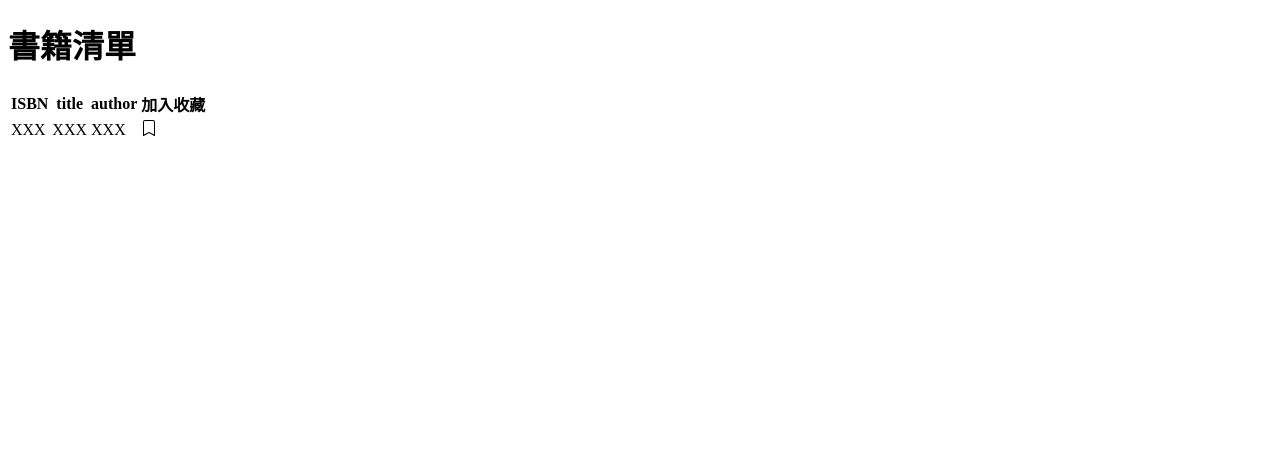
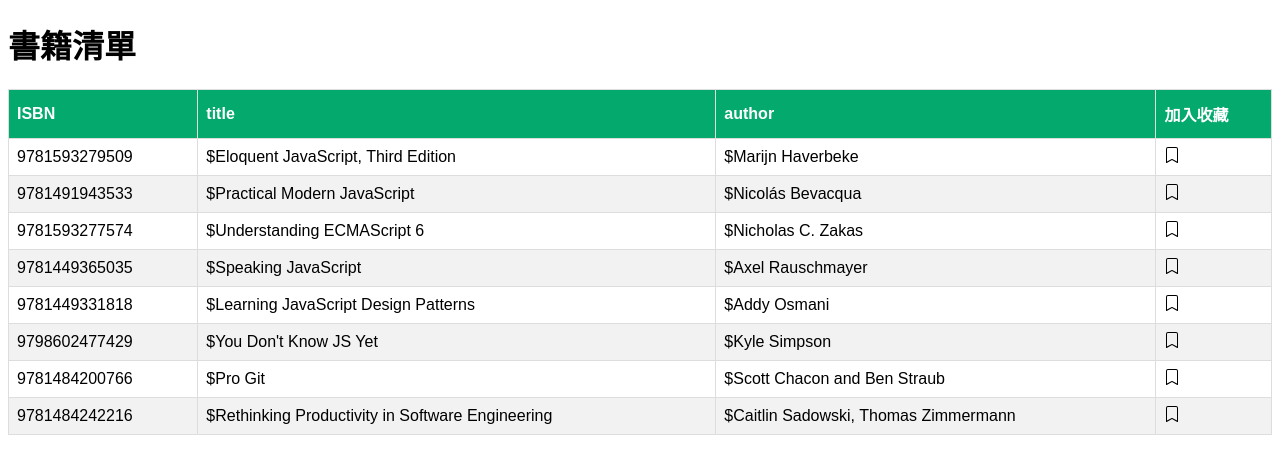
Before and after one commit to ilLily/react-lab, a Next.js app: page /course/book-list in a window 1280 px wide. Shown: the top 474 px of the page. Built offline with nearby package versions, Linux system fonts and the light colour scheme.

Commit message:
booklist

```diff
--- a/pages/_app.js
+++ b/pages/_app.js
@@ -1,5 +1,6 @@
 // import '@/styles/globals.css'
 import '@/styles/menu.css';
+import '@/styles/book-list.css';
 
 export default function MyApp({ Component, pageProps }) {
   // Use the layout defined at the page level, if available
--- a/pages/course/book-list.js
+++ b/pages/course/book-list.js
@@ -1,15 +1,27 @@
-import { useState } from 'react'
-import Image from 'next/image'
+import { useState } from 'react';
+import Image from 'next/image';
 
 // 範例資料
-import data from '@/data/books.json'
+import data from '@/data/books.json';
 
 // 實心圖
-import bookmarkIconFill from '@/assets/bookmark-fill.svg'
+import bookmarkIconFill from '@/assets/bookmark-fill.svg';
 // 空心圖
-import bookmarkIcon from '@/assets/bookmark.svg'
+import bookmarkIcon from '@/assets/bookmark.svg';
 
 function BookList() {
+  data.map((d) => {
+    return { ...d, fav: false };
+  });
+  const [bookList, setBookList] = useState(data);
+  const toggle = (arr, key) => {
+    const newBookList = arr.map((d) => {
+      if (d.isbn === key) {
+        d.fav === false ? (d.isbn = true) : (d.isbn = false);
+      }
+      setBookList(newBookList);
+    });
+  };
   return (
     <>
       <h1>書籍清單</h1>
@@ -23,18 +35,25 @@
           </tr>
         </thead>
         <tbody>
-          <tr>
-            <td>XXX</td>
-            <td>XXX</td>
-            <td>XXX</td>
-            <td>
-              <Image src={bookmarkIcon} alt="" />
-            </td>
-          </tr>
+          {bookList.map((d) => {
+            return (
+              <tr key={d.isbn}>
+                <td>{d.isbn}</td>
+                <td>${d.title}</td>
+                <td>${d.author}</td>
+                <td>
+                  <Image
+                    src={d.fav ? bookmarkIconFill : bookmarkIcon}
+                    onClick={() => toggle(bookList, d.isbn)}
+                  />
+                </td>
+              </tr>
+            );
+          })}
         </tbody>
       </table>
     </>
-  )
+  );
 }
 
-export default BookList
+export default BookList;
--- a/pages/course/object-array.js
+++ b/pages/course/object-array.js
@@ -159,7 +159,6 @@
         onClick={() => {
           const newData = window.structuredClone(objArray);
           const dataIndex = newData.findIndex((d) => d.id === 3);
-          console.log(dataIndex);
           newData[dataIndex].text = 'ccc';
           setData(newData);
         }}
--- a/styles/globals.css
+++ b/styles/globals.css
@@ -95,10 +95,10 @@
     rgb(var(--background-start-rgb));
 }
 
-a {
+/* a {
   color: inherit;
   text-decoration: none;
-}
+} */
 
 @media (prefers-color-scheme: dark) {
   html {
```
Also changed, not shown: pages/course/menu.js (+14 -5 lines).
